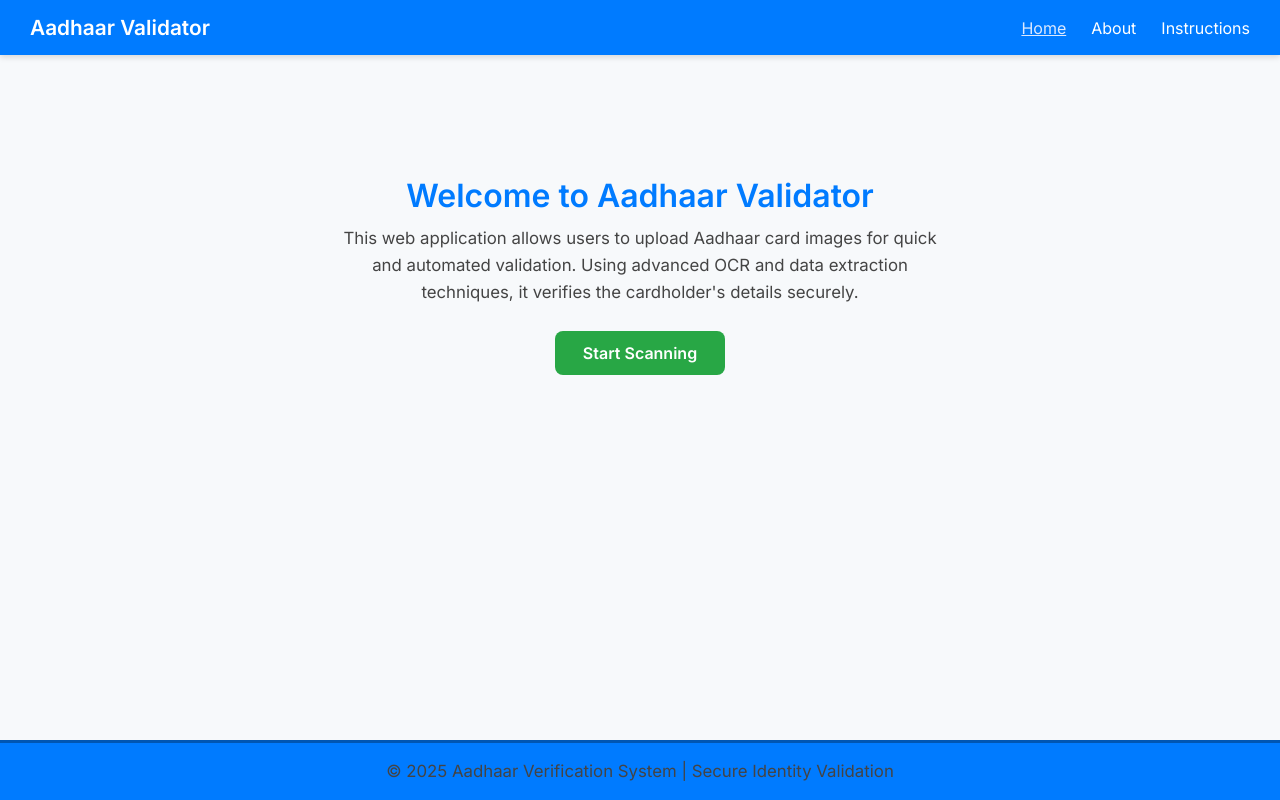
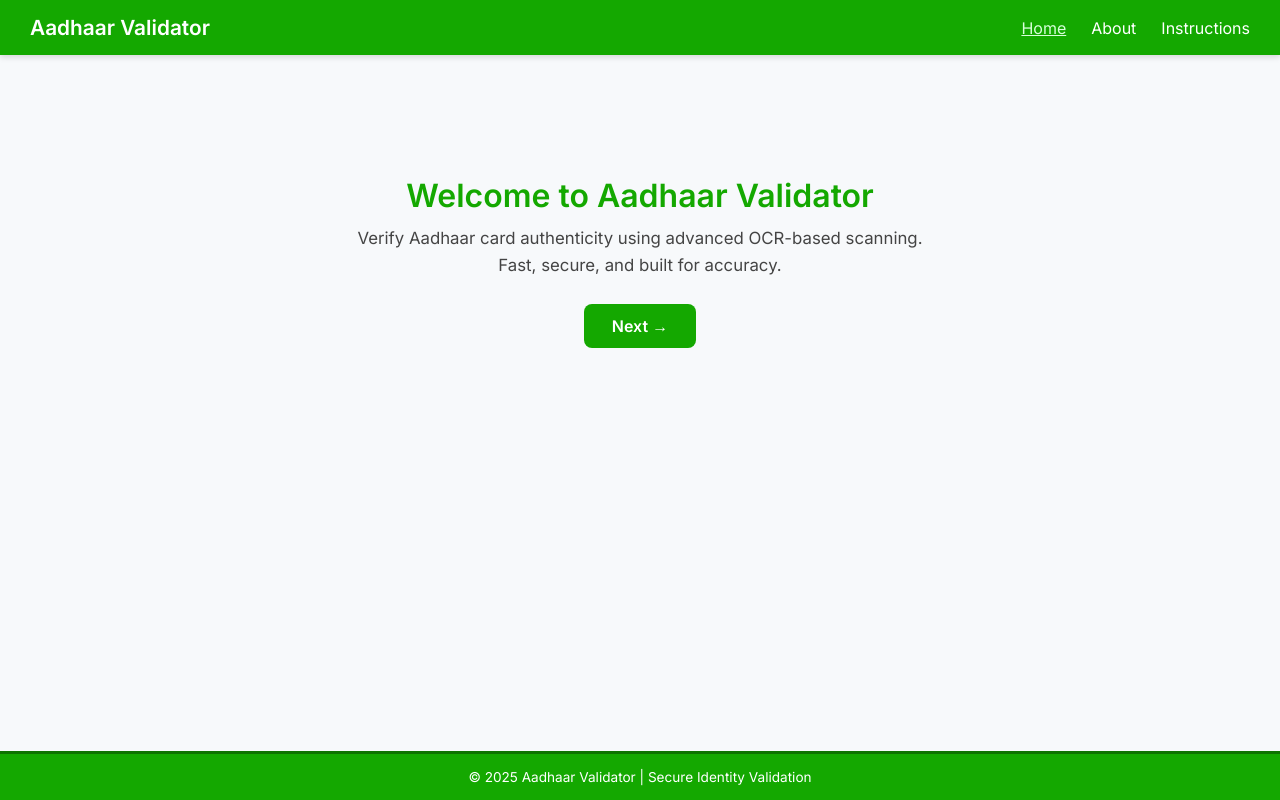
Before and after one commit to vik77-git/Aadhaar-validator, a Flask app: page / in a window 1280 px wide. Run offline with Flask 3, Linux system fonts and the light colour scheme; parts of the project's set-up code (start-up, migrations or seed data) failed here and were passed over.

Commit message:
Update templates/home.html

```diff
--- a/templates/home.html
+++ b/templates/home.html
@@ -1,11 +1,9 @@
 <!DOCTYPE html>
 <html lang="en">
 <head>
-  <link rel="icon" type="image/png" href="static/favicon.png">
-
   <meta charset="UTF-8">
   <title>Home | Aadhaar Validator</title>
-  <link rel="icon" type="image/png" href="{{ url_for('static', filename='favicon.png') }}">
+  <link rel="icon" type="image/png" href="favicon.png">
   <link href="https://fonts.googleapis.com/css2?family=Inter:wght@400;600&display=swap" rel="stylesheet">
   <style>
     body {
@@ -17,13 +15,13 @@
       min-height: 100vh;
     }
     nav {
-      background-color: #007bff;
+      background-color: #14A800;
       color: white;
       padding: 15px 30px;
       display: flex;
       justify-content: space-between;
       align-items: center;
-      box-shadow: 0 2px 6px rgba(0, 0, 0, 0.15);
+      box-shadow: 0 2px 6px rgba(0,0,0,0.15);
     }
     nav .logo {
       font-size: 1.3rem;
@@ -43,8 +41,8 @@
       transition: color 0.3s;
     }
     nav ul li a:hover, nav ul li a.active {
-      color: #dbe9ff;
       text-decoration: underline;
+      color: #D7FFD9;
     }
     .content {
       flex: 1;
@@ -52,7 +50,7 @@
       margin: 100px 20px;
     }
     h1 {
-      color: #007bff;
+      color: #14A800;
       font-size: 2rem;
       margin-bottom: 10px;
     }
@@ -63,10 +61,10 @@
       margin: auto;
       line-height: 1.6;
     }
-    .btn-start {
+    .btn-next {
       display: inline-block;
       margin-top: 25px;
-      background-color: #28a745;
+      background-color: #14A800;
       color: white;
       padding: 12px 28px;
       border-radius: 8px;
@@ -74,14 +72,20 @@
       font-weight: 600;
       transition: background-color 0.3s;
     }
-    .btn-start:hover { background-color: #218838; }
+    .btn-next:hover { background-color: #0D7300; }
     footer {
       text-align: center;
       font-size: 0.85rem;
       color: white;
       padding: 15px;
-      background: #007bff;
-      border-top: 3px solid #0056b3;
+      background: #14A800;
+      border-top: 3px solid #0D7300;
+    }
+    #google_translate_element {
+      position: fixed;
+      top: 80px;
+      left: 20px;
+      z-index: 1000;
     }
   </style>
 </head>
@@ -89,23 +93,36 @@
   <nav>
     <div class="logo">Aadhaar Validator</div>
     <ul>
-      <li><a href="{{ url_for('home') }}" class="active">Home</a></li>
-      <li><a href="{{ url_for('about') }}">About</a></li>
-      <li><a href="{{ url_for('instructions') }}">Instructions</a></li>
+      <li><a href="home.html" class="active">Home</a></li>
+      <li><a href="about.html">About</a></li>
+      <li><a href="instructions.html">Instructions</a></li>
     </ul>
   </nav>
+
+  <div id="google_translate_element"></div>
 
   <div class="content">
     <h1>Welcome to Aadhaar Validator</h1>
     <p>
-      This web application allows users to upload Aadhaar card images for quick and automated validation.
-      Using advanced OCR and data extraction techniques, it verifies the cardholder's details securely.
+      Verify Aadhaar card authenticity using advanced OCR-based scanning.
+      Fast, secure, and built for accuracy.
     </p>
-    <a href="{{ url_for('index') }}" class="btn-start">Start Scanning</a>
+    <a href="about.html" class="btn-next">Next →</a>
   </div>
 
   <footer>
-    <p>© 2025 Aadhaar Verification System | Secure Identity Validation</p>
+    © 2025 Aadhaar Validator | Secure Identity Validation
   </footer>
+
+  <script type="text/javascript">
+    function googleTranslateElementInit() {
+      new google.translate.TranslateElement({
+        pageLanguage: 'en',
+        includedLanguages: 'hi,ta,te,ml,kn,gu,bn,mr,pa,ur',
+        layout: google.translate.TranslateElement.InlineLayout.HORIZONTAL
+      }, 'google_translate_element');
+    }
+  </script>
+  <script src="//translate.google.com/translate_a/element.js?cb=googleTranslateElementInit"></script>
 </body>
 </html>
```
